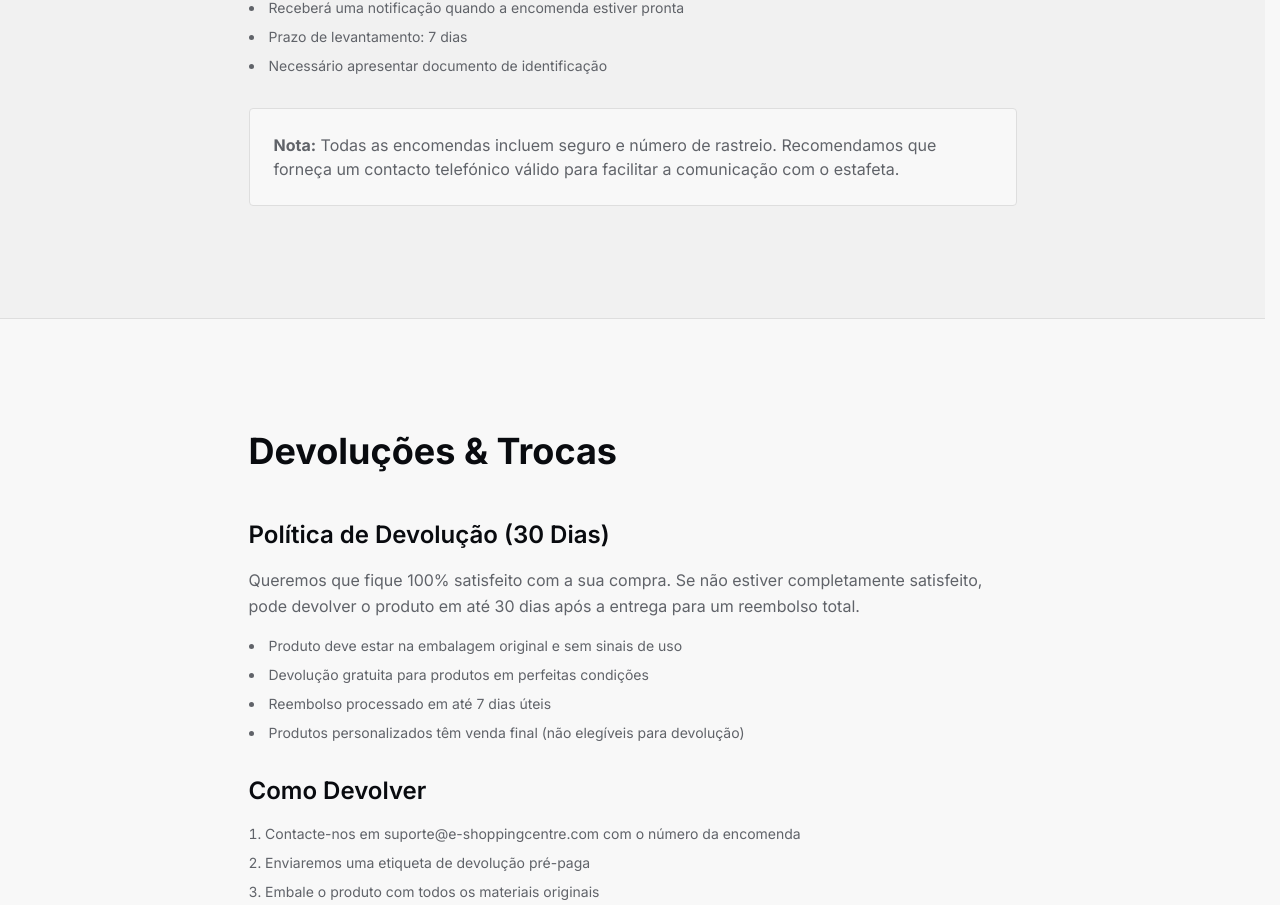
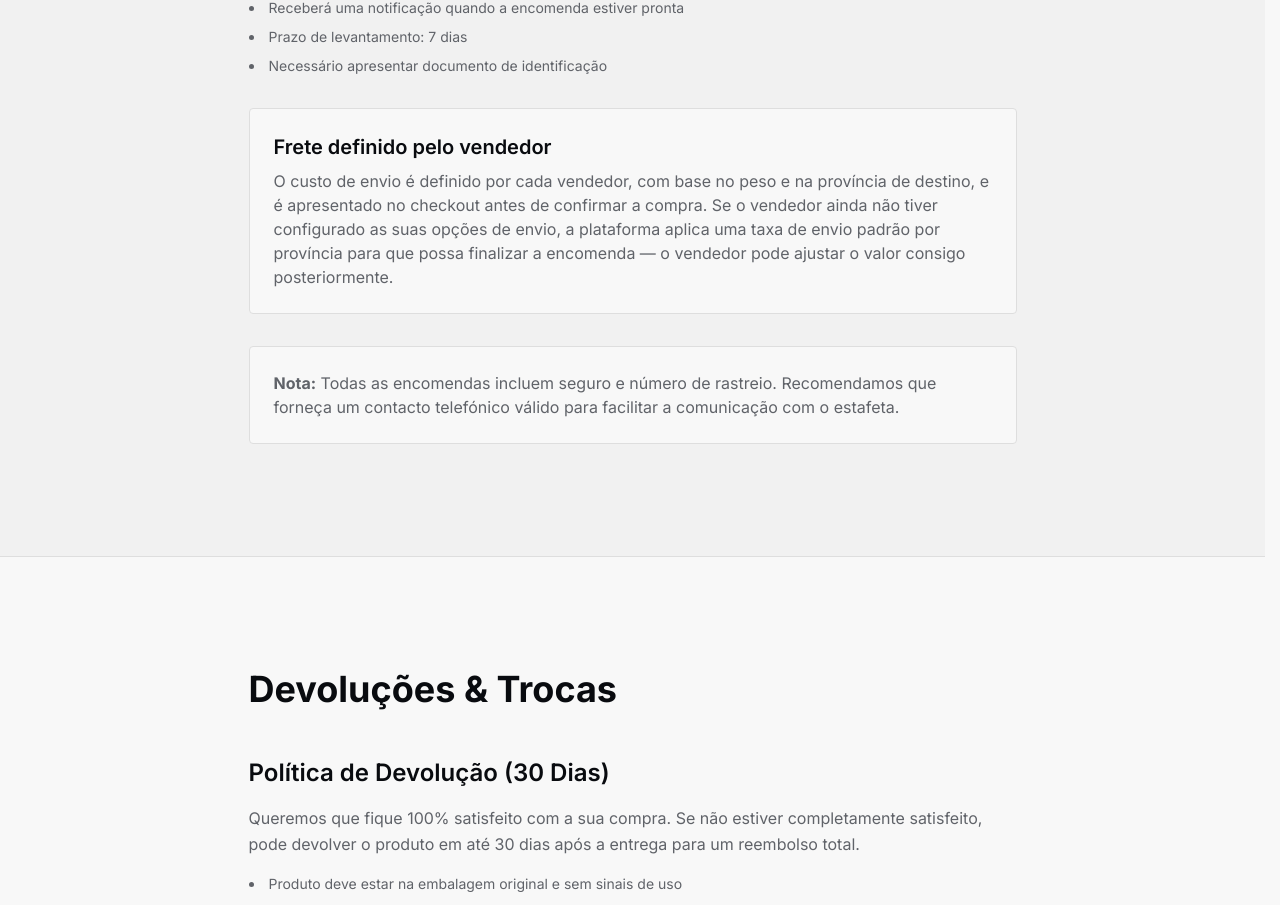
Before and after one commit to jsabonet/eShoppingCentre, a Next.js app in the folder frontend/: page /faq in a window 1280 px wide. Shown: the part 1855-2760 px from the top of the page. Built offline with nearby package versions, Linux system fonts and the light colour scheme; no server answers.

Commit message:
Documentar frete definido pelo vendedor e taxa padrao da plataforma no FAQ

```diff
--- a/frontend/app/faq/page.tsx
+++ b/frontend/app/faq/page.tsx
@@ -159,6 +159,17 @@ export default function FaqPage() {
             </div>
 
             <div className="bg-background p-6 rounded border border-border">
+              <h3 className="text-xl font-semibold mb-2">Frete definido pelo vendedor</h3>
+              <p className="text-muted-foreground">
+                O custo de envio é definido por cada vendedor, com base no peso e na província de destino,
+                e é apresentado no checkout antes de confirmar a compra. Se o vendedor ainda não tiver
+                configurado as suas opções de envio, a plataforma aplica uma taxa de envio padrão por
+                província para que possa finalizar a encomenda — o vendedor pode ajustar o valor consigo
+                posteriormente.
+              </p>
+            </div>
+
+            <div className="bg-background p-6 rounded border border-border">
               <p className="text-muted-foreground">
                 <strong>Nota:</strong> Todas as encomendas incluem seguro e número de rastreio. Recomendamos que forneça um contacto telefónico válido para facilitar a comunicação com o estafeta.
               </p>
```
